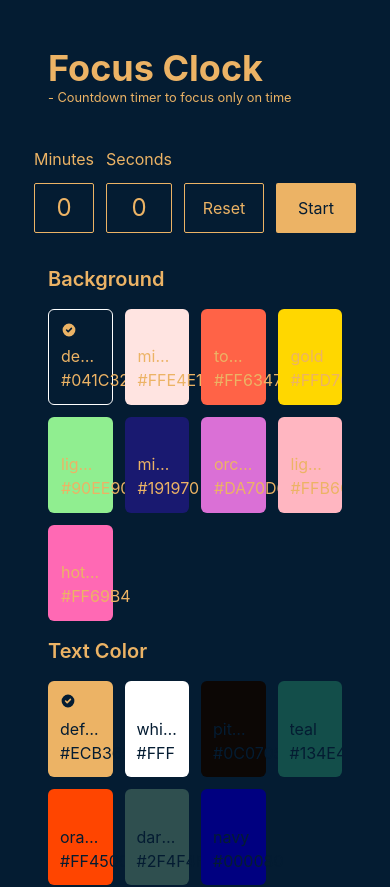
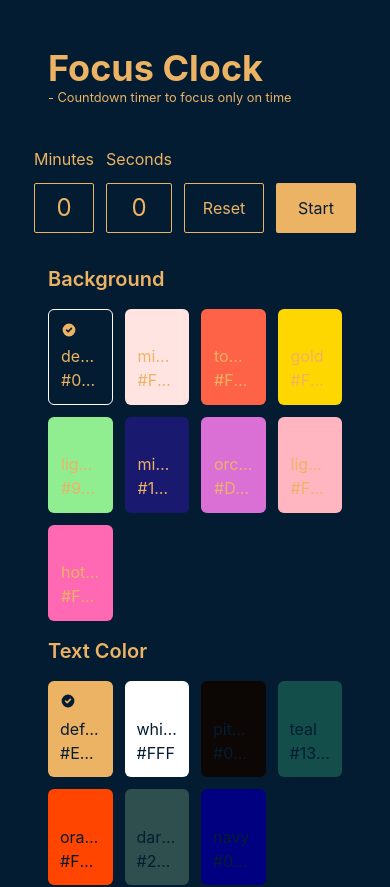
Before and after one commit to abhndv/focus-clock, a Next.js app: page / in a window 390 px wide. Shown: the top 887 px of the page. Built offline with nearby package versions, Linux system fonts and the light colour scheme.

Commit message:
- Added Inter Font - Fixed color code overflow in mobile devices

```diff
--- a/src/components/theme.js
+++ b/src/components/theme.js
@@ -27,7 +27,7 @@ function Theme() {
             {value == background ? <HiCheckCircle /> : <span></span>}
             <p>
               <span className="text-ellipsis whitespace-pre w-full overflow-hidden block">{key}</span>
-              {value}
+              <span className="text-ellipsis whitespace-pre w-full overflow-hidden block">{value}</span>
             </p>
           </div>
         ))}
@@ -46,8 +46,7 @@ function Theme() {
             {value == textColor ? <HiCheckCircle /> : <span></span>}
             <p>
               <span className="text-ellipsis whitespace-pre w-full overflow-hidden block">{key}</span>
-
-              {value}
+              <span className="text-ellipsis whitespace-pre w-full overflow-hidden block">{value}</span>
             </p>
           </div>
         ))}
--- a/src/pages/index.js
+++ b/src/pages/index.js
@@ -15,6 +15,12 @@ export default function Home() {
         <title>Focus Clock</title>
         <meta name="description" content="Focus Clock" />
         <link rel="icon" href="/favicon.ico" />
+        <link rel="preconnect" href="https://fonts.googleapis.com" />
+        <link rel="preconnect" href="https://fonts.gstatic.com" crossorigin />
+        <link
+          href="https://fonts.googleapis.com/css2?family=Inter:wght@300;400;500;600;700&display=swap"
+          rel="stylesheet"
+        />
       </Head>
 
       <main className="flex flex-col flex-[100%] p-12">
--- a/src/styles/globals.css
+++ b/src/styles/globals.css
@@ -6,8 +6,8 @@ html,
 body {
   padding: 0;
   margin: 0;
-  font-family: -apple-system, BlinkMacSystemFont, Segoe UI, Roboto, Oxygen, Ubuntu, Cantarell, Fira Sans, Droid Sans,
-    Helvetica Neue, sans-serif;
+  font-family: -apple-system, BlinkMacSystemFont, "Inter", Segoe UI, Roboto, Oxygen, Ubuntu, Cantarell, Fira Sans,
+    Droid Sans, Helvetica Neue, sans-serif;
 }
 
 a {
```
